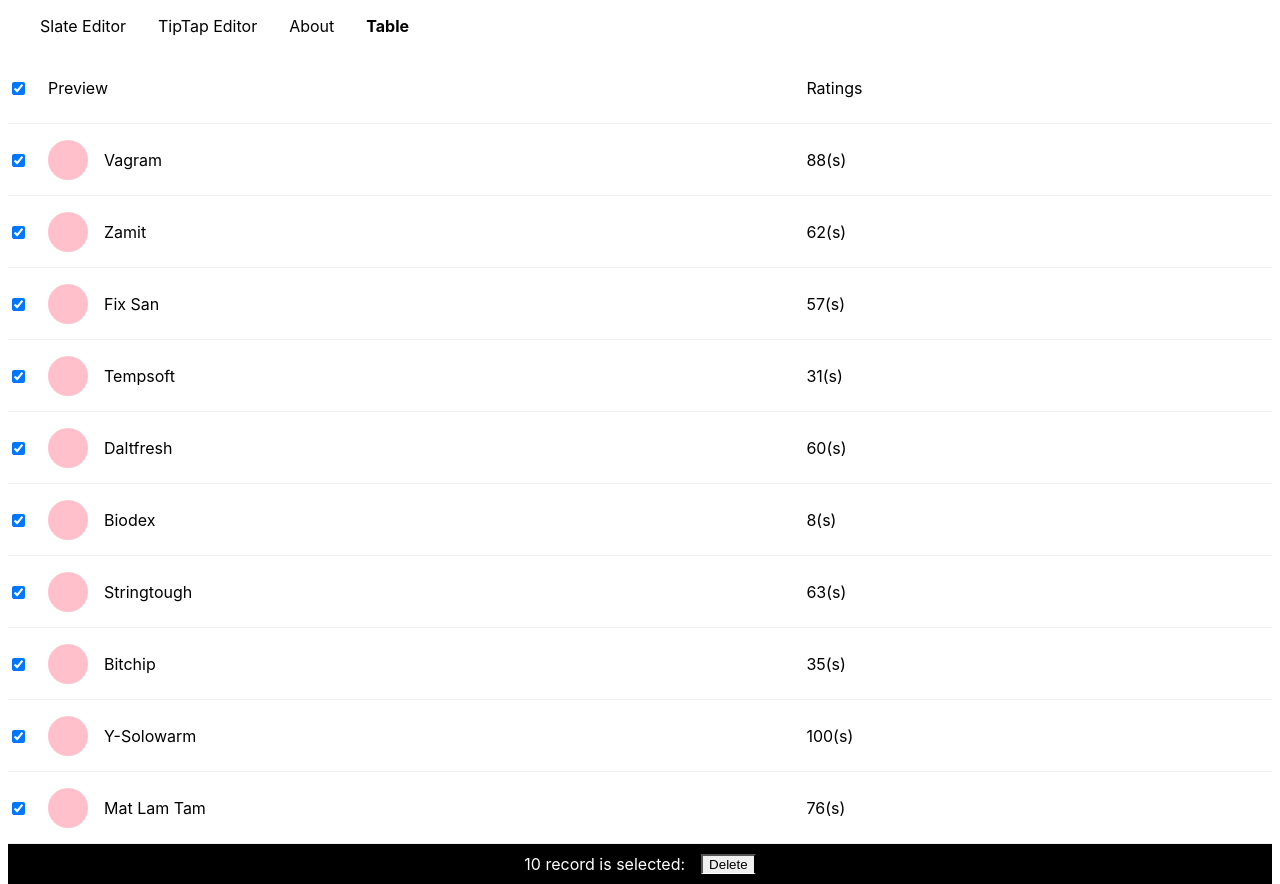
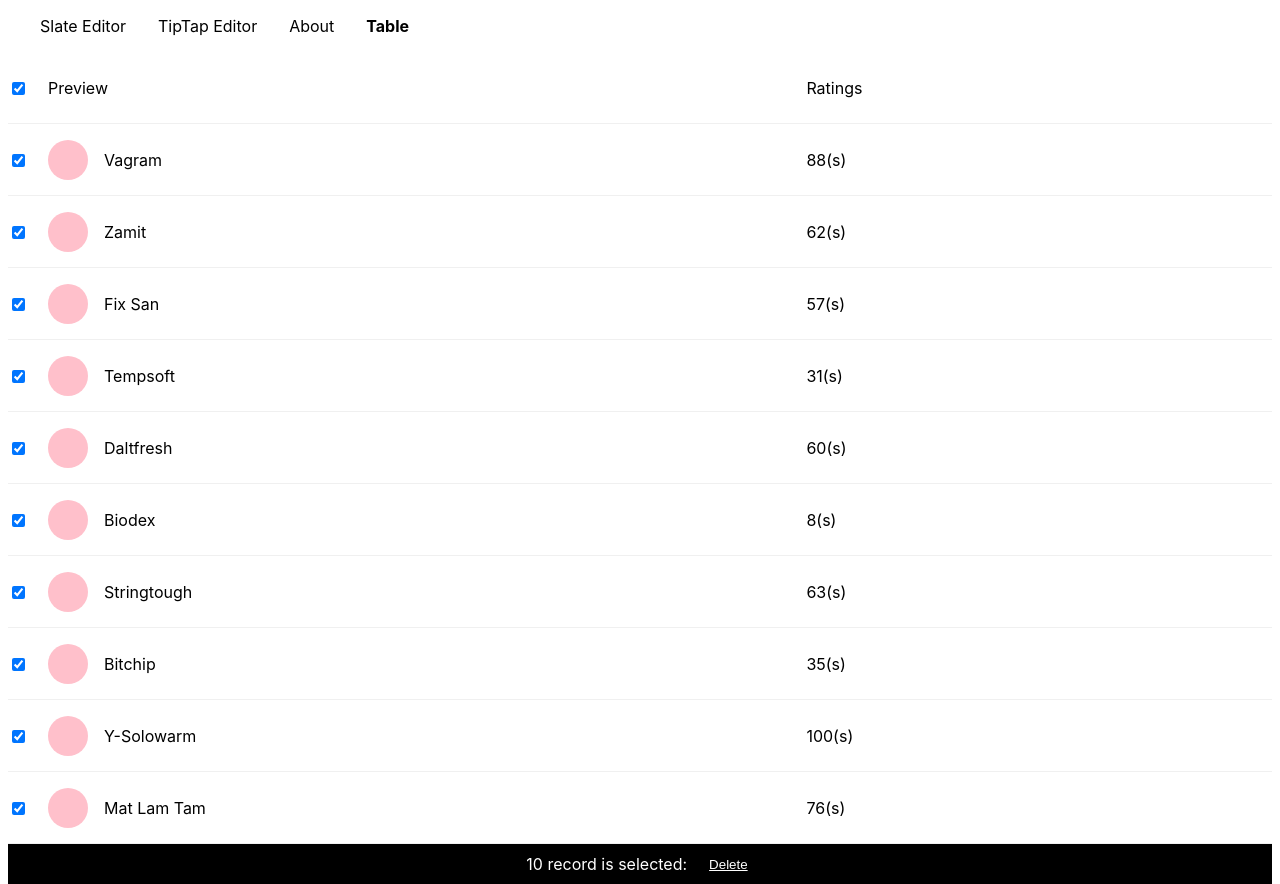
Before and after one commit to tanshunyuan/cuddly-wysiwyg, a Next.js app: page /newTable in a window 1280 px wide. Both pictures are taken after a click on the checkbox 18 px from the left and 88 px from the top of the page. Built offline with nearby package versions, Linux system fonts and the light colour scheme.

Commit message:
chore: updated button style for table

```diff
--- a/src/components/selectionPreview.tsx
+++ b/src/components/selectionPreview.tsx
@@ -3,7 +3,10 @@ const selectionPreview = ({ items }: { items: any }) => {
   return (
     <Toolbar>
       <ToolbarStatus>
-        {items.length} record is selected: <Link>Delete</Link>
+        {items.length} record is selected:
+        <ToolbarLink type="button">
+          <span>Delete</span>
+        </ToolbarLink>
       </ToolbarStatus>
     </Toolbar>
   );
@@ -18,9 +21,15 @@ const ToolbarStatus = styled.div`
   justify-content: center;
   padding: 10px 20px;
 `;
-const Link = styled.button`
-  text-decoration: none;
-  border-bottom: 1px solid white;
+const ToolbarLink = styled.button`
+  cursor: pointer;
   margin-left: 1rem;
+  background: none;
+  color: white;
+  border: none;
+  outline: none;
+  span {
+    text-decoration: underline;
+  }
 `;
 export default selectionPreview;
```
